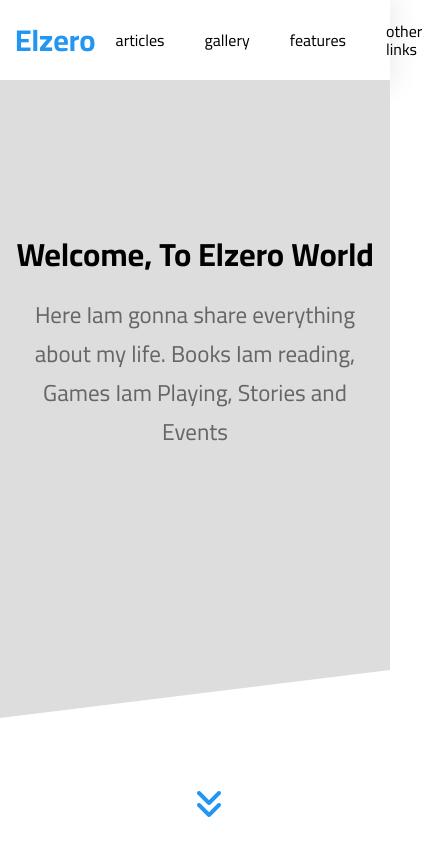
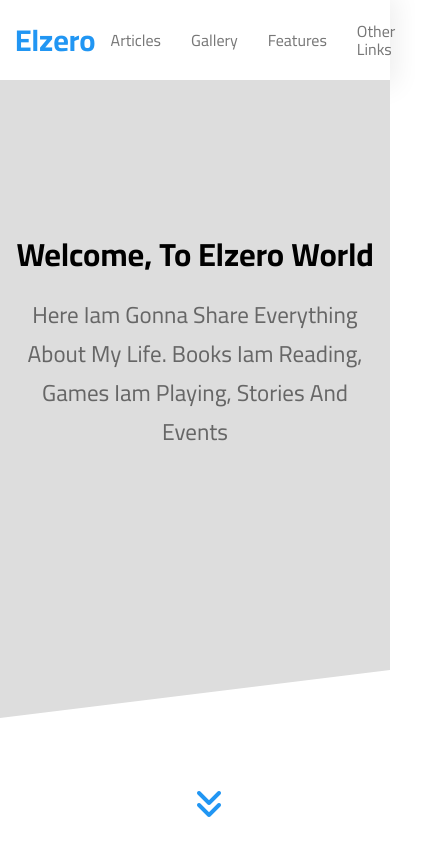
Before and after one commit to KhaledSeiid/Elzero-Third-Template, a plain HTML site: page index.html in a window 390 px wide. Shown: the top 844 px of the page, 442 px wide, since content can reach past the window. Drawn offline with Linux system fonts and the light colour scheme.

Commit message:
modify css file

```diff
--- a/css/style.css
+++ b/css/style.css
@@ -16,6 +16,7 @@ html {
 }
 body {
     font-family: "Cairo", sans-serif;
+    text-transform: capitalize;
 }
 .container {
     padding-left: 15px;
@@ -55,7 +56,7 @@ h2::after{
     position: absolute;
     width: 15px;
     height: 15px;
-    background-color: blue;
+    background-color:  var(--main-color);
     border-radius: 50%;
     top: 50%;
     left: -40px;
@@ -68,7 +69,7 @@ h2::before {
     position: absolute;
     width: 15px;
     height: 15px;
-    background-color: blue;
+    background-color: var(--main-color);
     border-radius: 50%;
     top: 50%;
     right:-40px;
@@ -103,7 +104,7 @@ h2:hover::after {
         border-radius: 0;
     }
     100% {
-        width: 50%;
+        width: 60%;
         height: 100%;
         border-radius: 0;
     }
@@ -138,6 +139,15 @@ header .li {
     padding: 20px;
     transition: .3s;
     position: relative;
+}
+@media (max-width: 767px) {
+    header .li{
+        padding: 15px;
+    }
+}
+header a {
+    text-decoration: none;
+    color: #777777;
 }
 header ul .li:hover {
     background-color: #eeeeee41;
@@ -541,7 +551,7 @@ max-width: 100%;
 }
 .testimonials img {
     max-width: 100%;
-    height: 100px;
+    height: 80px;
 }
 .testimonials span {
     margin-bottom: 10px;
--- a/index.html
+++ b/index.html
@@ -18,10 +18,16 @@
             <a href="" class="logo">Elzero</a>
             <div class="links">
                 <ul class="first-ul" >
-                    <li class="li">articles</li>
-                    <li class="li">gallery</li>
-                    <li class="li">features</li>
-                    <li class="li">other links
+                    <li class="li">
+                        <a href="">articles</a>
+                    </li>
+                    <li class="li">
+                        <a href="">gallery</a>
+                    </li>
+                    <li class="li">
+                        <a href="">features</a>
+                    </li>
+                    <li class="li"><a href="">other links</a>
                         <div class="other-links" title="a">
                             <div class="container">
                                 <ul>
```
